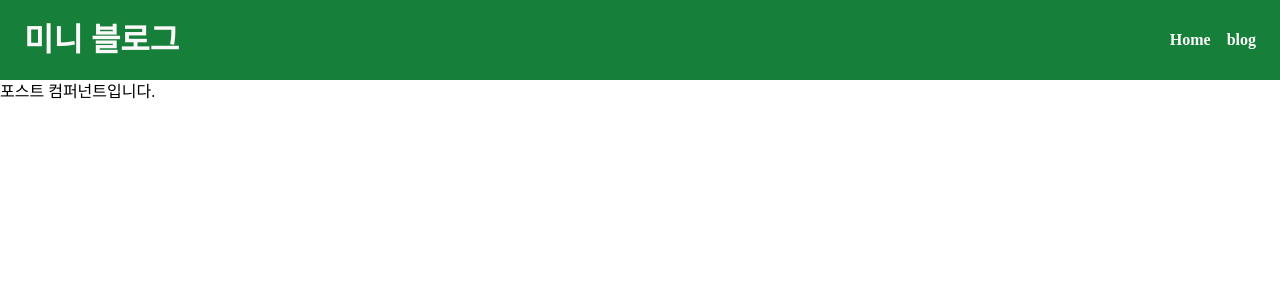
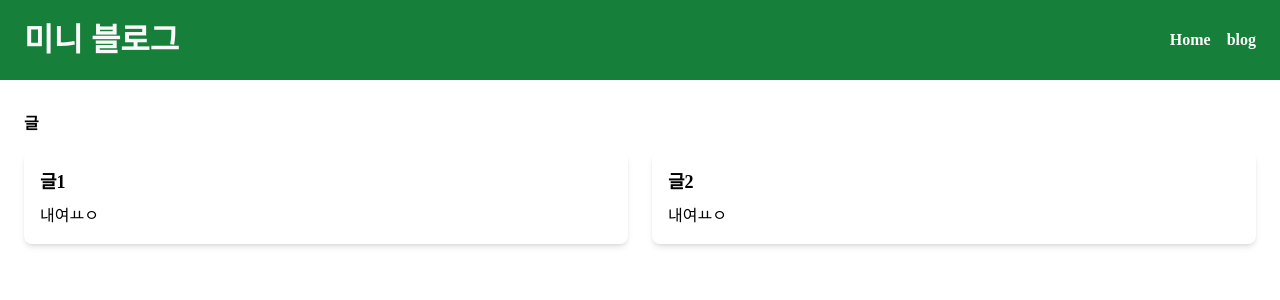
Before and after one commit to SeungYeon04/A_BLOG2, a React (Create React App) app: page /blog in a window 1280 px wide. Shown: the top 300 px of the page. Built offline with nearby package versions, Linux system fonts and the light colour scheme; a web font is replaced by a local one.

Commit message:
feat: add 글목록

```diff
--- a/src/post/post.js
+++ b/src/post/post.js
@@ -1,5 +1,35 @@
 import React from "react";
+import { Link } from "react-router-dom";
 
 export default function Post(){
-    return <div>포스트 컴퍼넌트입니다.</div>
+
+    const markdownFiles = [
+        {name:"글1", content:"내여ㅛㅇ"},
+        {name:"글2", content:"내여ㅛㅇ"}
+    ]
+
+
+    return ( <div className="flex-1 py-8 px-6">
+        <div className="container mx-auto grid-cols-1 md:grid-cols-3 gap-8">
+            <div className="col-span-3">
+                <h2 className="text-2x1 font-bold mb-4">글</h2>
+                <div className="grid grid-cols-2 md:grid-cols-2 gap-6">
+                    {markdownFiles.map((file,index)=> (
+                        <Link
+                            key={index}
+                            to={`/blog/${file.name}`}
+                            className="rounded-lg overflow-hidden shadow-md">
+                            <div className="p-4">
+                                <h3 className="text-lg font-bold mb-2">{file.name}</h3>
+                                <p className="text-muted">
+                                    {file.content}
+                                </p>
+                            </div>
+                        </Link>
+                    ))}
+                </div>
+            </div>
+        </div>
+    </div>
+    );
 }
```
